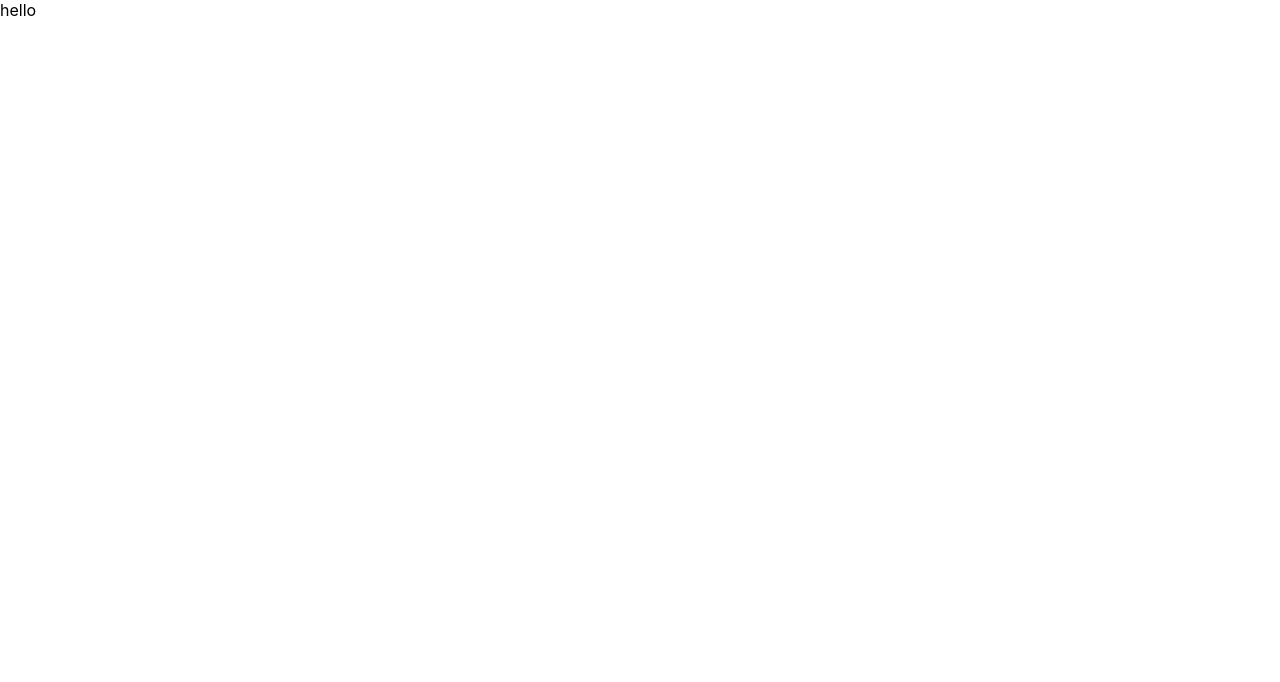
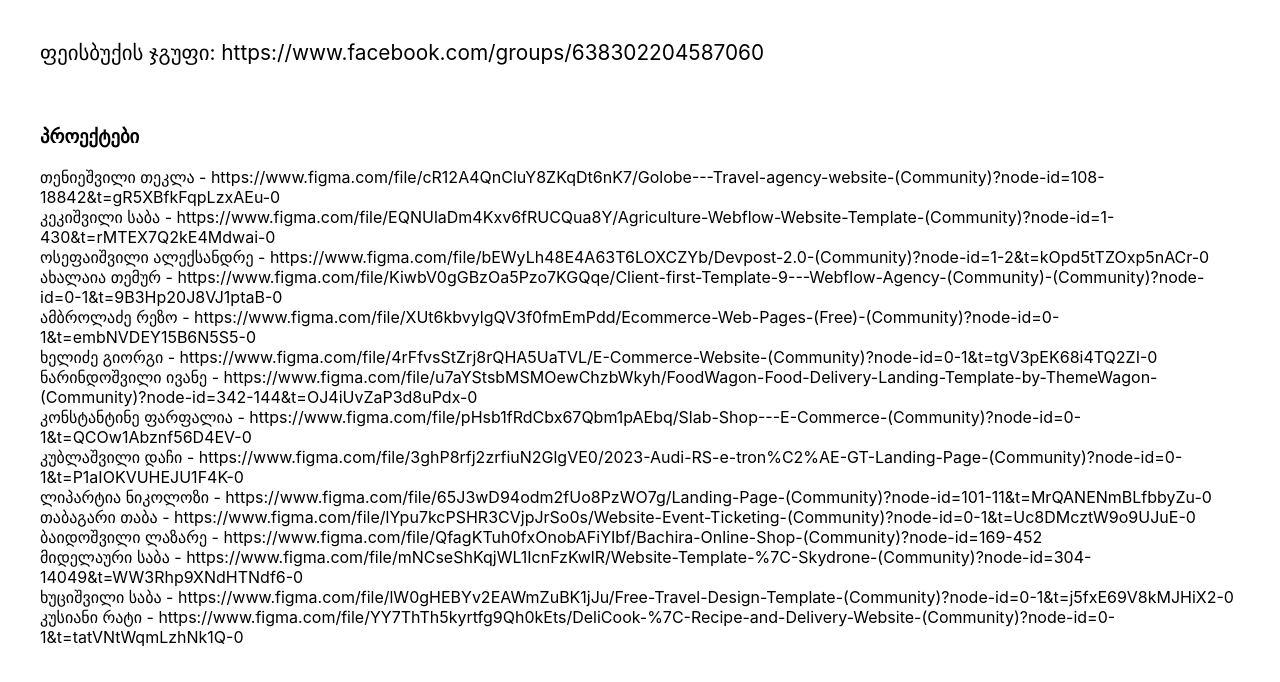
Before and after one commit to tsogi/portfolio, a React (Create React App) app: page /jptf03 in a window 1280 px wide. Shown: the top 682 px of the page. Built offline with nearby package versions, Linux system fonts and the light colour scheme.

Commit message:
Add second group projects

```diff
--- a/src/components/Jptf03.js
+++ b/src/components/Jptf03.js
@@ -1,6 +1,41 @@
 function Jptf03(props){
-    return <div className="jptf03">
-        hello
+    return <div style={{margin: "40px"}} className="sn124">
+        <div style={{ fontSize: "1.3rem", marginBottom: "60px" }}>
+            <span>ფეისბუქის ჯგუფი: </span>
+            <span>https://www.facebook.com/groups/638302204587060</span>
+        </div>
+        <div>
+            <h3>პროექტები</h3>
+            თენიეშვილი თეკლა - https://www.figma.com/file/cR12A4QnCluY8ZKqDt6nK7/Golobe---Travel-agency-website-(Community)?node-id=108-18842&t=gR5XBfkFqpLzxAEu-0
+            <br></br>
+            კეკიშვილი საბა - https://www.figma.com/file/EQNUlaDm4Kxv6fRUCQua8Y/Agriculture-Webflow-Website-Template-(Community)?node-id=1-430&t=rMTEX7Q2kE4Mdwai-0
+            <br></br>
+            ოსეფაიშვილი ალექსანდრე - https://www.figma.com/file/bEWyLh48E4A63T6LOXCZYb/Devpost-2.0-(Community)?node-id=1-2&t=kOpd5tTZOxp5nACr-0
+            <br></br>
+            ახალაია თემურ - https://www.figma.com/file/KiwbV0gGBzOa5Pzo7KGQqe/Client-first-Template-9---Webflow-Agency-(Community)-(Community)?node-id=0-1&t=9B3Hp20J8VJ1ptaB-0
+            <br></br>
+            ამბროლაძე რეზო - https://www.figma.com/file/XUt6kbvylgQV3f0fmEmPdd/Ecommerce-Web-Pages-(Free)-(Community)?node-id=0-1&t=embNVDEY15B6N5S5-0
+            <br></br>
+            ხელიძე გიორგი - https://www.figma.com/file/4rFfvsStZrj8rQHA5UaTVL/E-Commerce-Website-(Community)?node-id=0-1&t=tgV3pEK68i4TQ2ZI-0
+            <br></br>
+            ნარინდოშვილი ივანე - https://www.figma.com/file/u7aYStsbMSMOewChzbWkyh/FoodWagon-Food-Delivery-Landing-Template-by-ThemeWagon-(Community)?node-id=342-144&t=OJ4iUvZaP3d8uPdx-0
+            <br></br>
+            კონსტანტინე ფარფალია - https://www.figma.com/file/pHsb1fRdCbx67Qbm1pAEbq/Slab-Shop---E-Commerce-(Community)?node-id=0-1&t=QCOw1Abznf56D4EV-0
+            <br></br>
+            კუბლაშვილი დაჩი - https://www.figma.com/file/3ghP8rfj2zrfiuN2GlgVE0/2023-Audi-RS-e-tron%C2%AE-GT-Landing-Page-(Community)?node-id=0-1&t=P1aIOKVUHEJU1F4K-0
+            <br></br>
+            ლიპარტია ნიკოლოზი - https://www.figma.com/file/65J3wD94odm2fUo8PzWO7g/Landing-Page-(Community)?node-id=101-11&t=MrQANENmBLfbbyZu-0
+            <br></br>
+            თაბაგარი თაბა - https://www.figma.com/file/lYpu7kcPSHR3CVjpJrSo0s/Website-Event-Ticketing-(Community)?node-id=0-1&t=Uc8DMcztW9o9UJuE-0
+            <br></br>
+            ბაიდოშვილი ლაზარე - https://www.figma.com/file/QfagKTuh0fxOnobAFiYIbf/Bachira-Online-Shop-(Community)?node-id=169-452
+            <br></br>
+            მიდელაური საბა - https://www.figma.com/file/mNCseShKqjWL1IcnFzKwlR/Website-Template-%7C-Skydrone-(Community)?node-id=304-14049&t=WW3Rhp9XNdHTNdf6-0
+            <br></br>
+            ხუციშვილი საბა - https://www.figma.com/file/lW0gHEBYv2EAWmZuBK1jJu/Free-Travel-Design-Template-(Community)?node-id=0-1&t=j5fxE69V8kMJHiX2-0
+            <br></br>
+            კუსიანი რატი - https://www.figma.com/file/YY7ThTh5kyrtfg9Qh0kEts/DeliCook-%7C-Recipe-and-Delivery-Website-(Community)?node-id=0-1&t=tatVNtWqmLzhNk1Q-0
+        </div>
     </div>
 }
 
```
